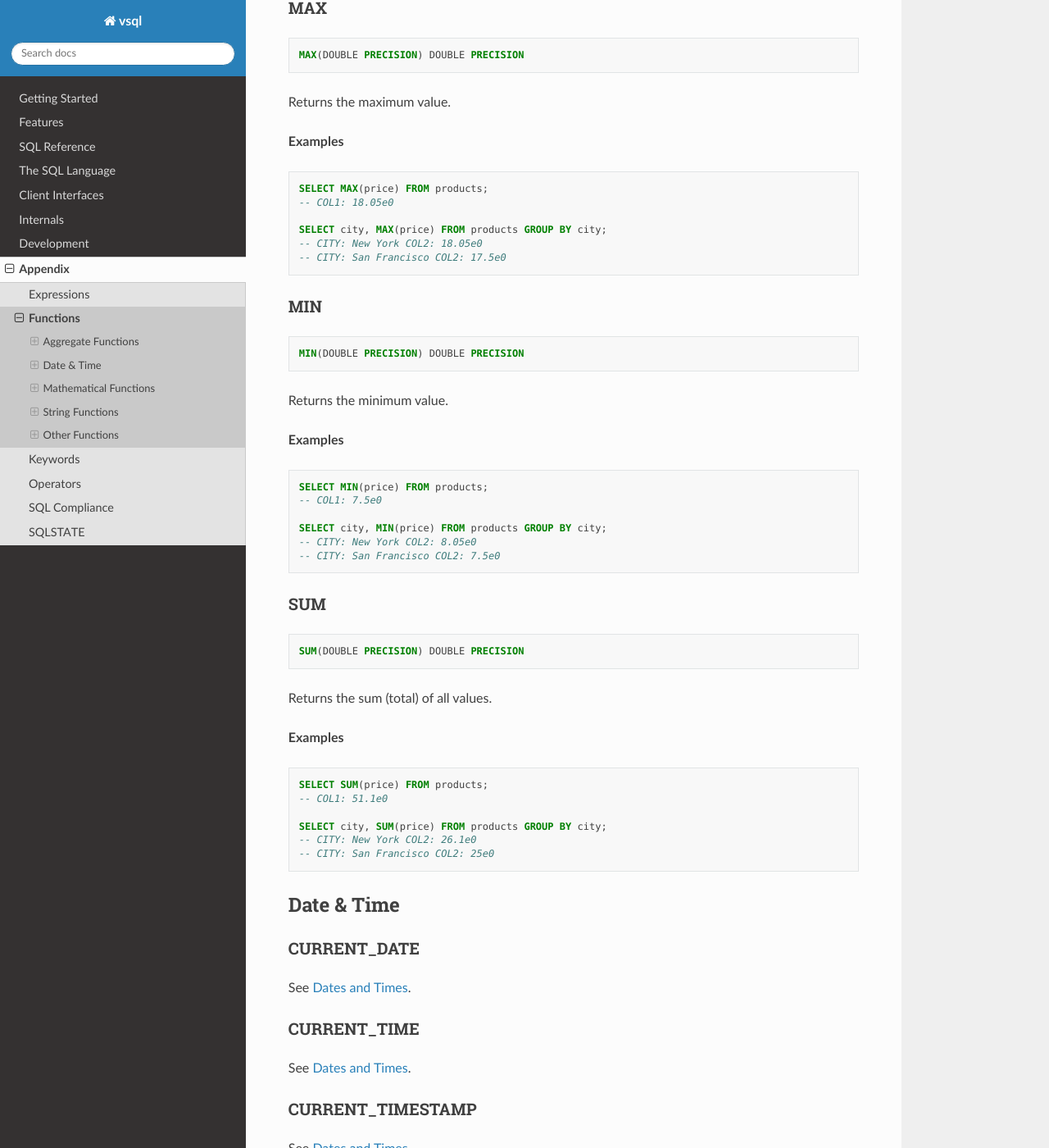
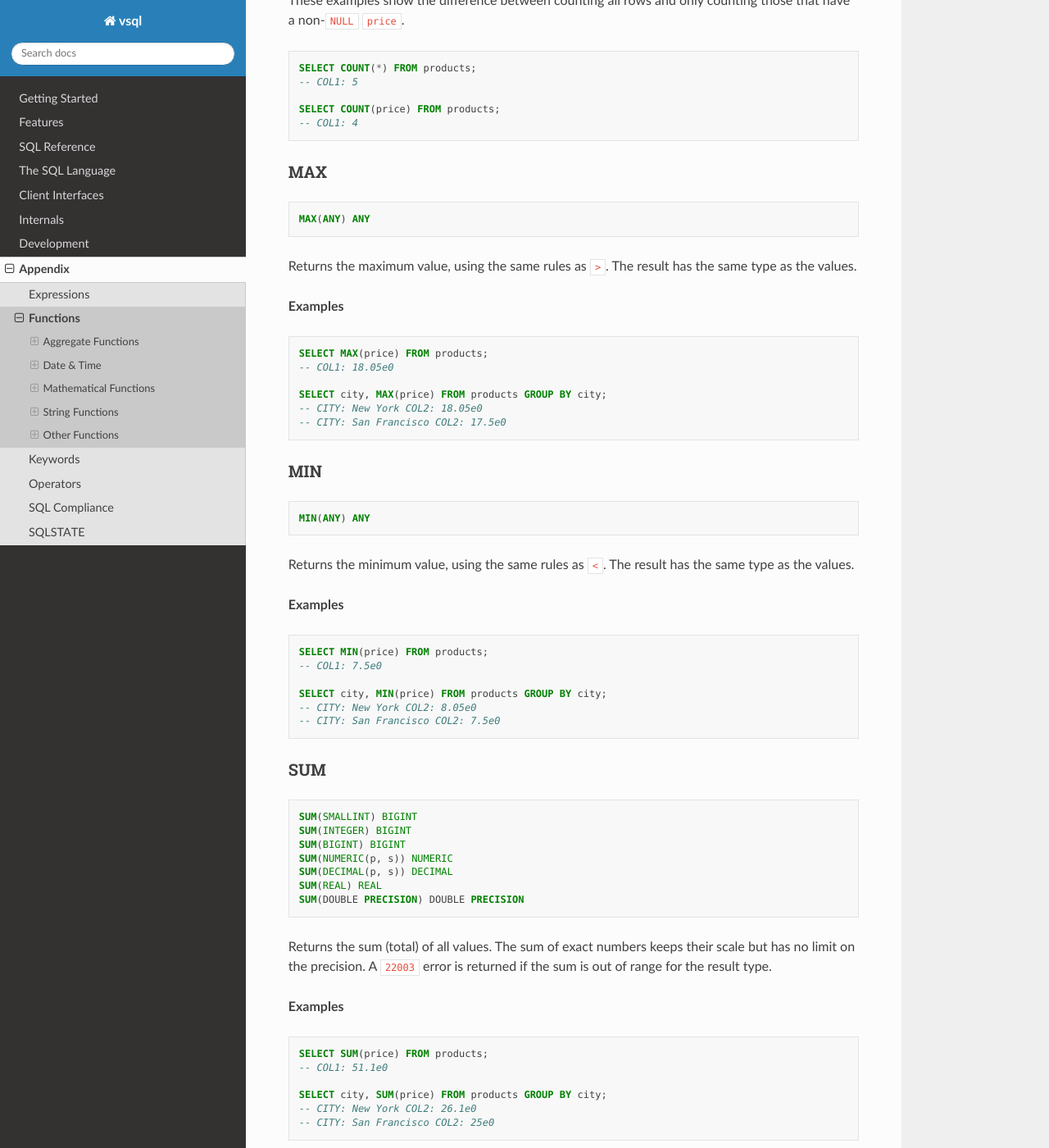
Before and after one commit to elliotchance/vsql, a Sphinx documentation site: the page built from docs/functions.rst, in a window 1280 px wide and 1400 px high, scrolled down 2522 px. Shown: the whole window at 82% size. Built offline with Sphinx 7.4.7 and the Read the Docs theme 3.1.0, drawn with Linux system fonts in a browser that asks for light colours; some of the changed text lies outside the part shown.

Commit message:
language: Support AVG, MAX, MIN and SUM on more types
SUM and AVG now accept any number and MAX and MIN accept any type, rather
than only DOUBLE PRECISION. An exact numeric is summed exactly: the sum of
integers is a BIGINT and the sum of a NUMERIC or DECIMAL keeps its scale.
AVG, MAX and MIN have the type of their argument, so the average of exact
numbers is truncated to their scale.

SQL E091-01
SQL E091-03
SQL E091-04
SQL E091-05

Fixes #232

Co-Authored-By: Claude Opus 5.5 <noreply@anthropic.com>

```diff
--- a/docs/functions.rst
+++ b/docs/functions.rst
@@ -10,6 +10,9 @@ Aggregate functions calculate a single value from a set of rows (see
 ``GROUP BY`` in :doc:`select`). ``NULL`` values are ignored, with a ``01003``
 warning. If all of the values are ``NULL`` (or there are no rows) the result is
 ``NULL``, except for ``COUNT``.
+
+``AVG`` and ``SUM`` accept any number. ``COUNT``, ``MAX`` and ``MIN`` accept any
+type.
 
 The examples use this table:
 
@@ -26,9 +29,18 @@ AVG
 
 .. code-block:: sql
 
+   AVG(SMALLINT) SMALLINT
+   AVG(INTEGER) INTEGER
+   AVG(BIGINT) BIGINT
+   AVG(NUMERIC(p, s)) NUMERIC(p, s)
+   AVG(DECIMAL(p, s)) DECIMAL(p, s)
+   AVG(REAL) REAL
    AVG(DOUBLE PRECISION) DOUBLE PRECISION
 
-Returns the average value.
+Returns the average value. The result has the same type as the values, so the
+average of exact numbers is truncated to their scale. For example, the average
+of the ``INTEGER`` values 1, 2 and 4 is 2. Use a ``CAST`` to get more digits,
+such as ``AVG(CAST(x AS NUMERIC(10, 2)))`` which is 2.33.
 
 **Examples**
 
@@ -70,9 +82,10 @@ MAX
 
 .. code-block:: sql
 
-   MAX(DOUBLE PRECISION) DOUBLE PRECISION
+   MAX(ANY) ANY
 
-Returns the maximum value.
+Returns the maximum value, using the same rules as ``>``. The result has the
+same type as the values.
 
 **Examples**
 
@@ -90,9 +103,10 @@ MIN
 
 .. code-block:: sql
 
-   MIN(DOUBLE PRECISION) DOUBLE PRECISION
+   MIN(ANY) ANY
 
-Returns the minimum value.
+Returns the minimum value, using the same rules as ``<``. The result has the
+same type as the values.
 
 **Examples**
 
@@ -110,9 +124,17 @@ SUM
 
 .. code-block:: sql
 
+   SUM(SMALLINT) BIGINT
+   SUM(INTEGER) BIGINT
+   SUM(BIGINT) BIGINT
+   SUM(NUMERIC(p, s)) NUMERIC
+   SUM(DECIMAL(p, s)) DECIMAL
+   SUM(REAL) REAL
    SUM(DOUBLE PRECISION) DOUBLE PRECISION
 
-Returns the sum (total) of all values.
+Returns the sum (total) of all values. The sum of exact numbers keeps their
+scale but has no limit on the precision. A ``22003`` error is returned if the
+sum is out of range for the result type.
 
 **Examples**
 
```
Also changed, not shown: docs/sql-compliance.rst (+5 -5 lines), 5 other files.
